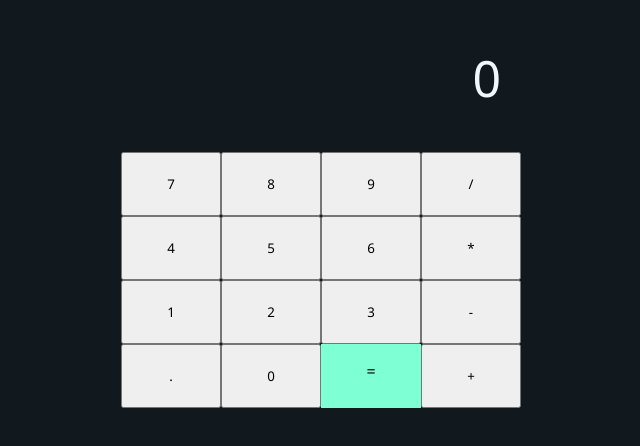
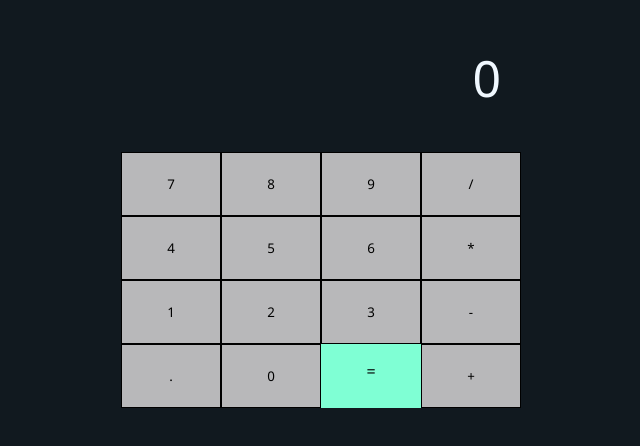
Before and after one commit to wafanakha/odin-calculator, a plain HTML site: page index.html in a window 1280 px wide. Shown: the part 174-620 px from the top of the page, without its empty margins (319-959 px from the left). Drawn offline with Linux system fonts and the light colour scheme.

Commit message:
adding background color to buttons

```diff
--- a/style.css
+++ b/style.css
@@ -27,6 +27,8 @@ body {
 .calculator button {
   width: 25%;
   height: 4rem;
+  background-color: rgb(184, 184, 186);
+  border: 1px solid;
 }
 #is {
   padding-top: 1rem;
```
